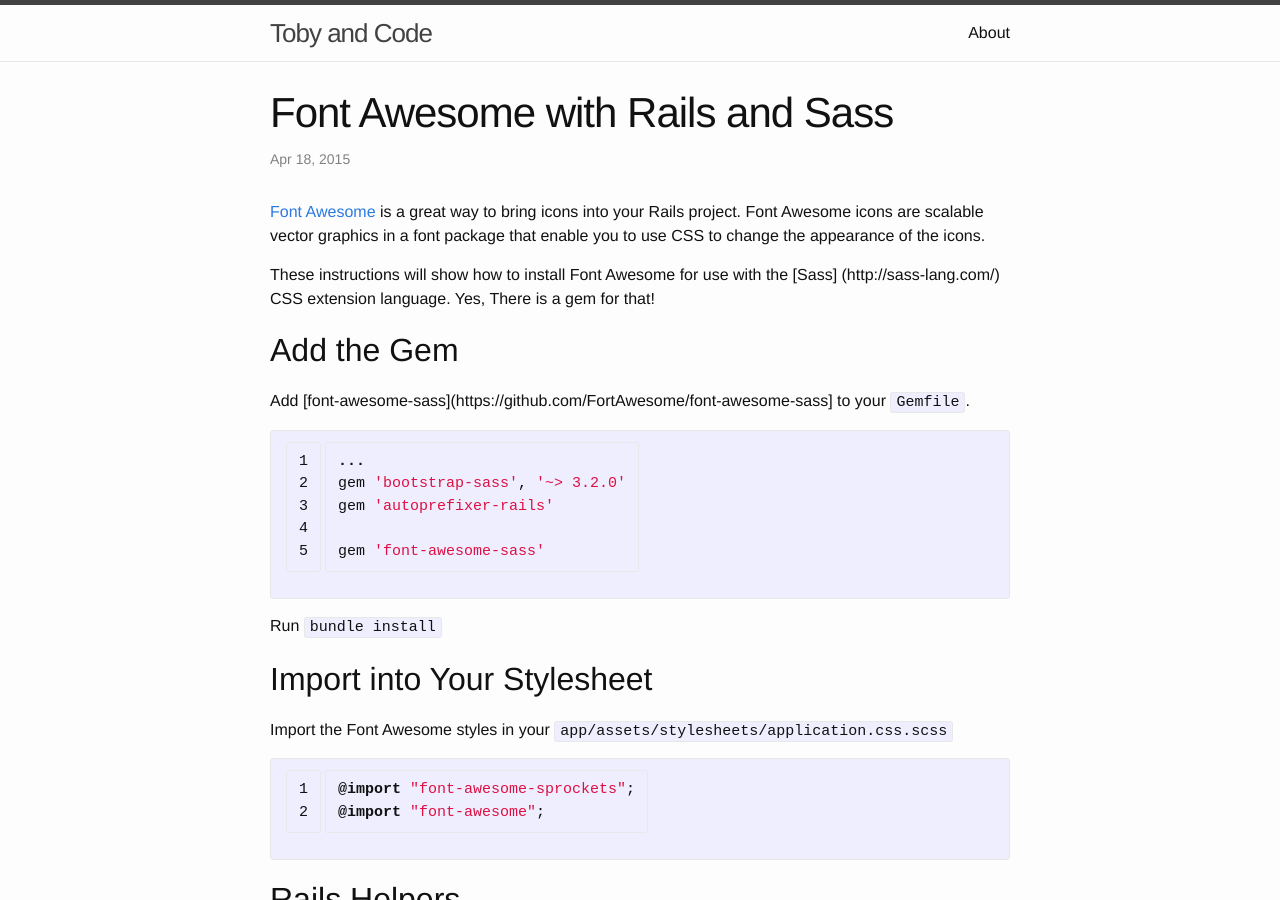
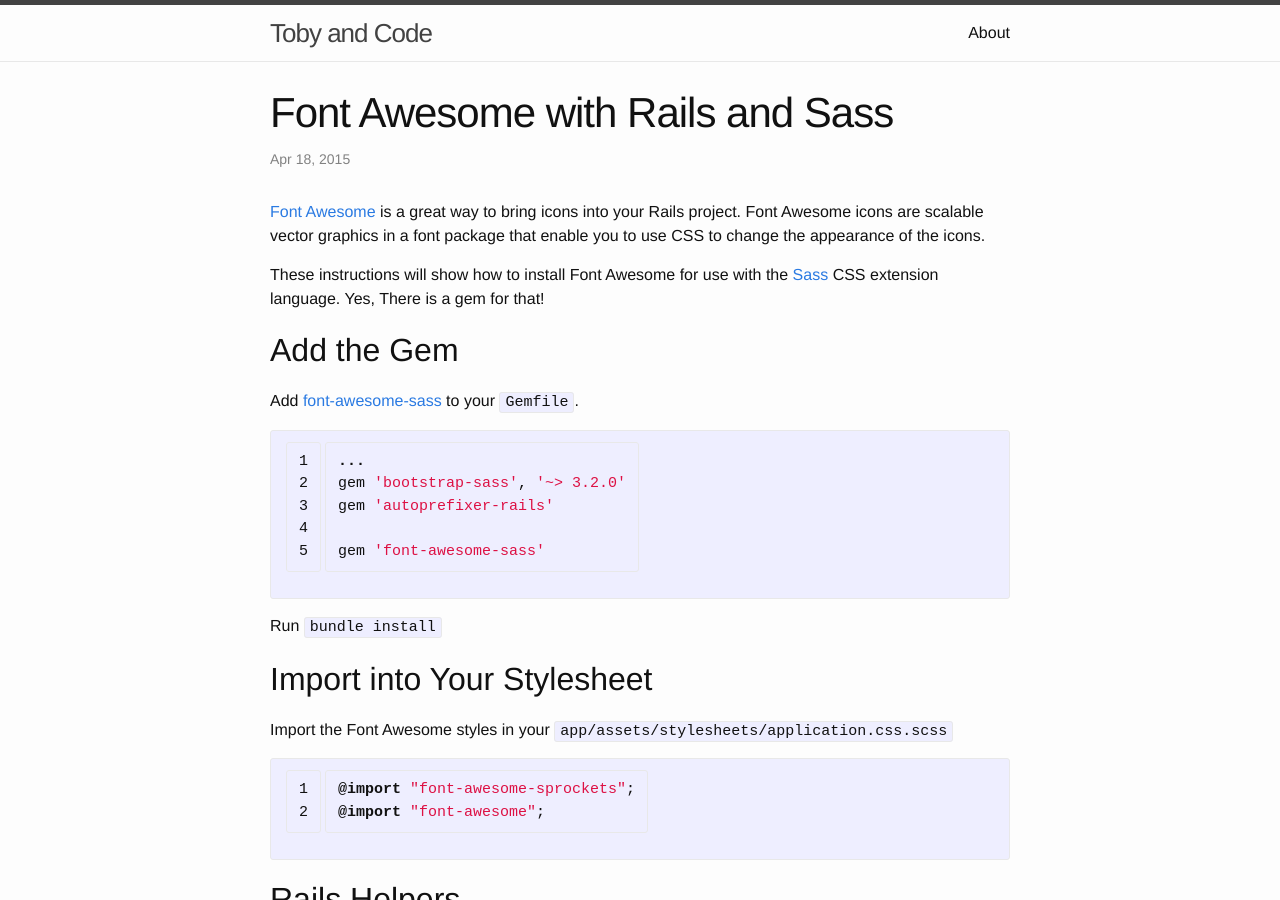
Before and after one commit to prereflect/prereflect.github.io, a Jekyll site: the page built from _posts/2015-04-18-font-awesome-with-rails.markdown, in a window 1280 px wide and 900 px high. Built offline with Jekyll 4.4.1, drawn with Linux system fonts in a browser that asks for light colours.

Commit message:
Font Awesome with Rails and Sass

```diff
--- a/_posts/2015-04-18-font-awesome-with-rails.markdown
+++ b/_posts/2015-04-18-font-awesome-with-rails.markdown
@@ -8,12 +8,12 @@ date: "2015-04-18 16:42:40 -0700"
 Rails project. Font Awesome icons are scalable vector graphics in a font package
  that enable you to use CSS to change the appearance of the icons.
 
-These instructions will show how to install Font Awesome for use with the [Sass]
-(http://sass-lang.com/) CSS extension language. Yes, There is a gem for that!
+These instructions will show how to install Font Awesome for use with the [Sass](http://sass-lang.com/)
+CSS extension language. Yes, There is a gem for that!
 
 <h2>Add the Gem</h2>
 
-Add [font-awesome-sass](https://github.com/FortAwesome/font-awesome-sass] to
+Add [font-awesome-sass](https://github.com/FortAwesome/font-awesome-sass) to
  your `Gemfile`.
 
 {% highlight ruby linenos %}
```
